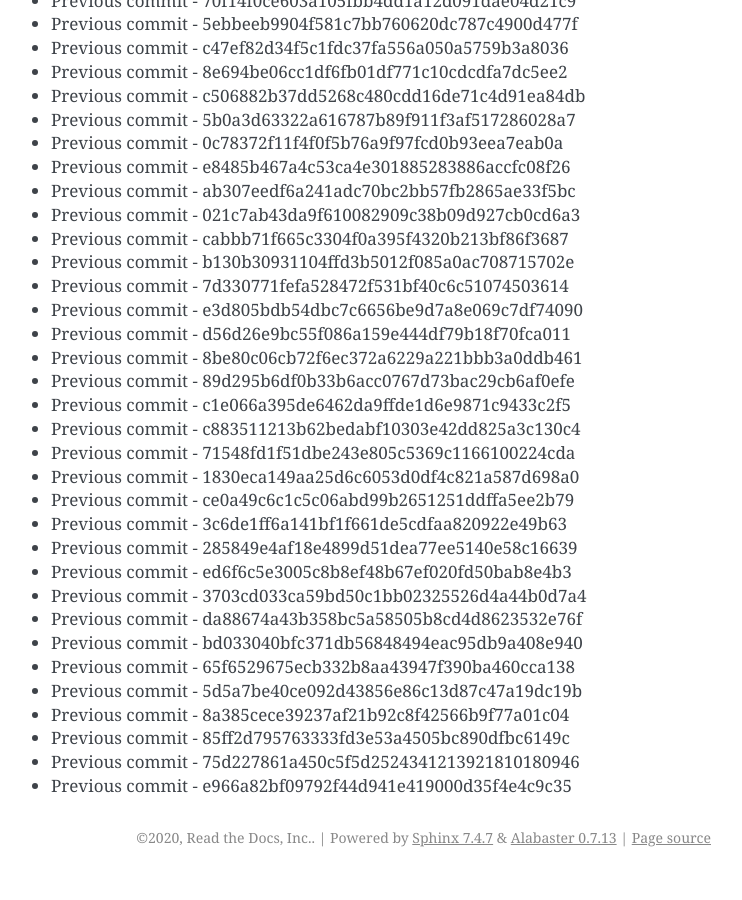
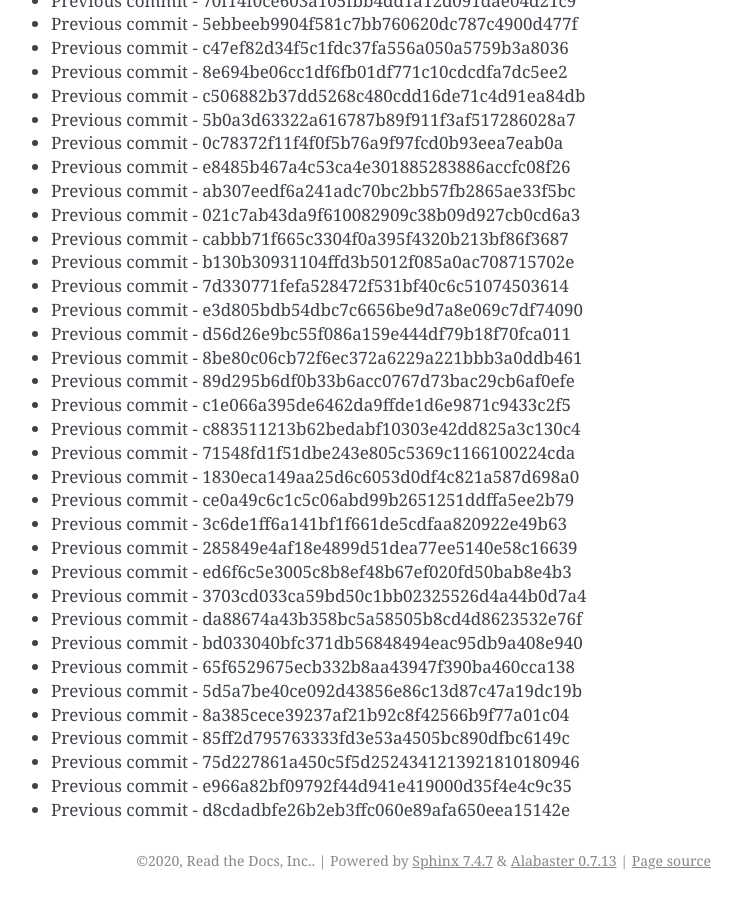
Before and after one commit to readthedocs/rtd-git-stresstest, a Sphinx documentation site: the page built from docs/updates.rst, in a window 1280 px wide and 900 px high, scrolled down 86990 px. Shown: the whole window, without its empty margins (399-1141 px from the left). Built offline with Sphinx 7.4.7, drawn with Linux system fonts in a browser that asks for light colours; before the commit the page ends 87867 px from its top, so only the background shows below that.

Commit message:
Generating commit from previous: d8cdadbfe26b2eb3ffc060e89afa650eea15142e

```diff
--- a/docs/updates.rst
+++ b/docs/updates.rst
@@ -3687,3 +3687,4 @@ It can be tested for any performance characteristics.
 * Previous commit - 85ff2d795763333fd3e53a4505bc890dfbc6149c
 * Previous commit - 75d227861a450c5f5d2524341213921810180946
 * Previous commit - e966a82bf09792f44d941e419000d35f4e4c9c35
+* Previous commit - d8cdadbfe26b2eb3ffc060e89afa650eea15142e
```
